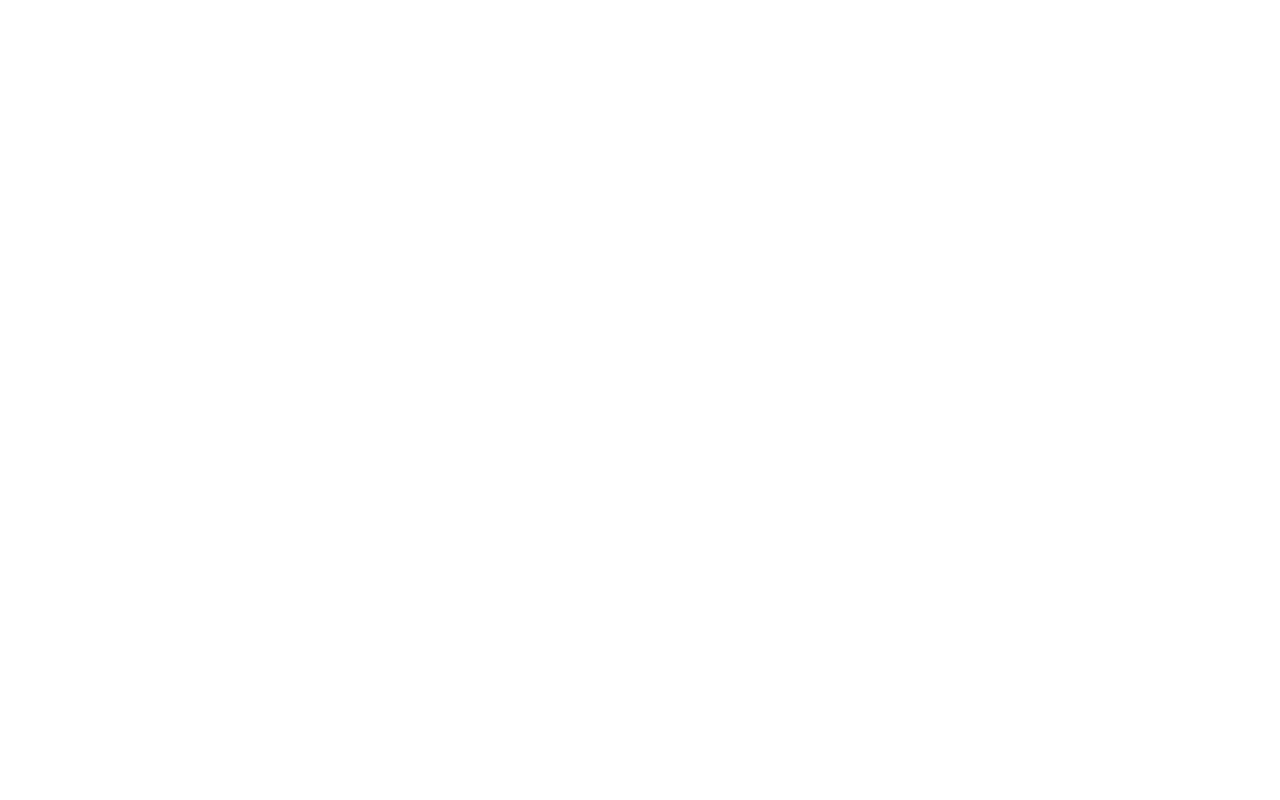
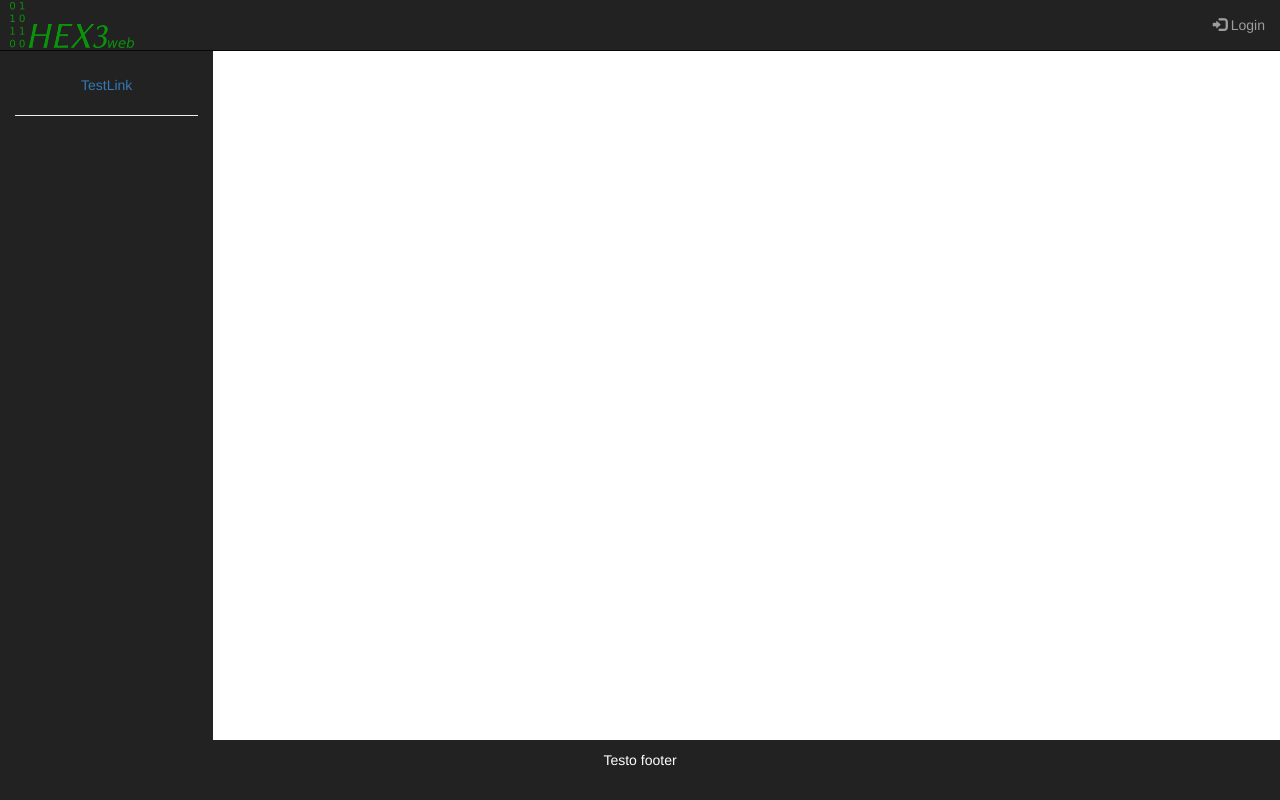
Before and after one commit to michele-biondi-unicam/Hex3Web, a plain HTML site: page index.html in a window 1280 px wide. Drawn offline with nearby package versions, Linux system fonts and the light colour scheme.

Commit message:
Main components implemented

```diff
--- /dev/null
+++ b/css/footer.css
@@ -0,0 +1,9 @@
+.footer{
+    position: absolute;
+    bottom: 0;
+    width: 100%;
+    height: 60px;
+    line-height: 40px;
+    background-color: #222222;
+    color:white;
+}
--- /dev/null
+++ b/css/navbar.css
@@ -0,0 +1,10 @@
+.navbar-brand {
+    padding: 0%;
+}
+
+.navbar-brand>img {
+    height: 100%;
+    padding: 2px;
+    padding-left: 10px;
+    width: auto;
+}
--- /dev/null
+++ b/css/sidenav.css
@@ -0,0 +1,6 @@
+.sidenav {
+    position: fixed;
+    height: 100%;
+    padding-top: 75px;
+    background: #222222;
+}
--- /dev/null
+++ b/css/style.css
@@ -0,0 +1,4 @@
+html {
+    position: relative;
+    min-height: 100%;
+}
--- a/index.html
+++ b/index.html
@@ -1,7 +1,7 @@
 <!DOCTYPE html>
 <html lang="it">
     <head>
-        <title>Hex3Web School</title>
+        <title>Hex3Web Piano di studio</title>
         <meta charset="UTF-8">
         <meta name="viewport" content="width=device-width, initial-scale=1">
 
@@ -10,8 +10,43 @@
               integrity="sha384-BVYiiSIFeK1dGmJRAkycuHAHRg32OmUcww7on3RYdg4Va+PmSTsz/K68vbdEjh4u"
               crossorigin="anonymous">
 
+        <!-- My CSS files -->
+        <link rel="stylesheet" type="text/css" href="./css/style.css">
+        <link rel="stylesheet" type="text/css" href="./css/sidenav.css">
+        <link rel="stylesheet" type="text/css" href="./css/navbar.css">
+        <link rel="stylesheet" type="text/css" href="./css/footer.css">
+
+
     </head>
     <body>
+        <!-- Navbar code-->
+        <nav class="navbar navbar-inverse navbar-fixed-top">
+            <div class="container-fluid">
+                    <a class="navbar-brand" href="#"><img src="./images/hex3logo.png" alt="HEX3web"></a>
+                    <ul class="nav navbar-nav navbar-right">
+                        <li><a href="#"><span class="glyphicon glyphicon-log-in"></span> Login</a></li>
+                    </ul>
+            </div>
+        </nav>
+        <!-- Center of the page -->
+        <div class="container-fluid text-center">
+            <div class="row content">
+                <!-- Sidebar code -->
+                <div class="col-sm-2 sidenav">
+                    <p><a href="#">TestLink</a></p>
+                    <hr>
+
+                </div>
+                <!-- Main page code (dynamic) -->
+                <div "col-sm-10">
+
+                </div>
+            </div>
+        </div>
+        <!-- Footer code -->
+        <footer class="container-fluid text-center footer">
+            <p>Testo footer</p>
+        </footer>
 
     </body>
 </html>
```
Also changed, not shown: README.md, images/hex3logo.png (added), images/hex3logo.svg (deleted), images/testimage.jpg (added).
